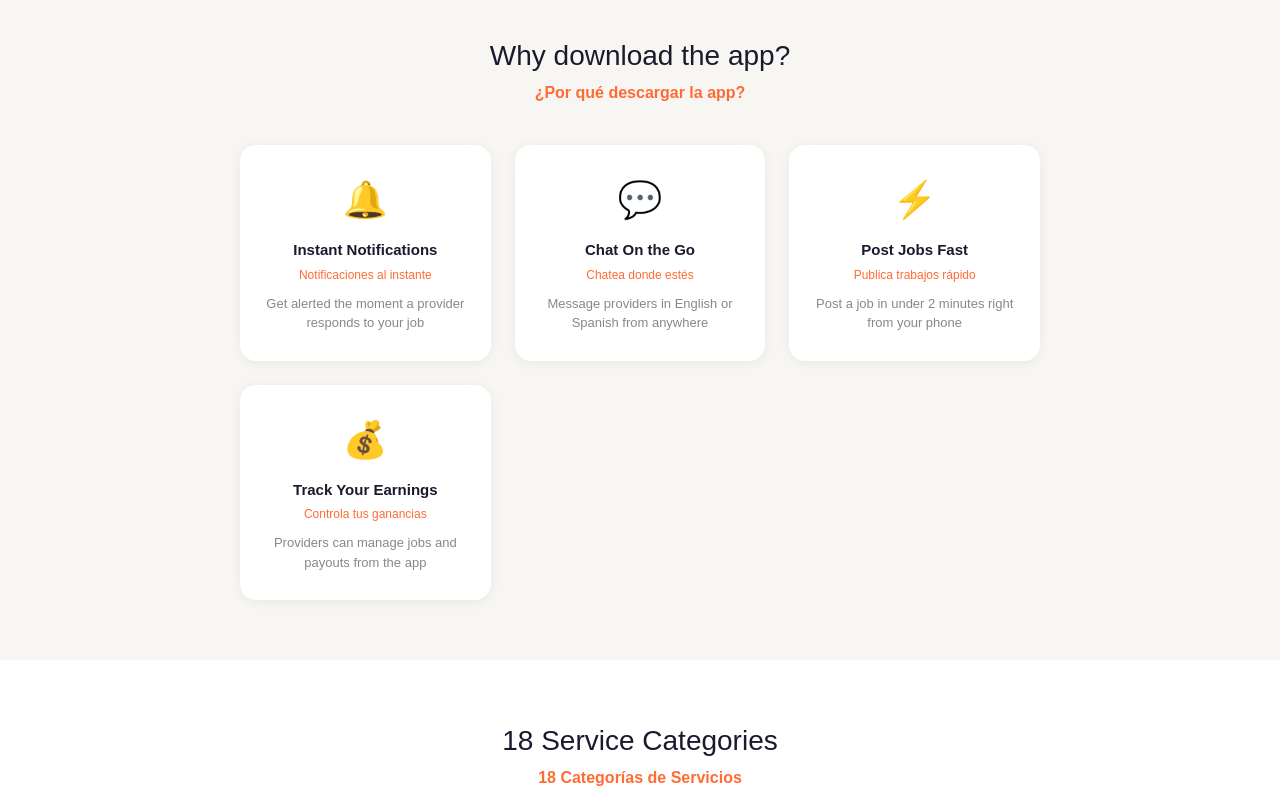
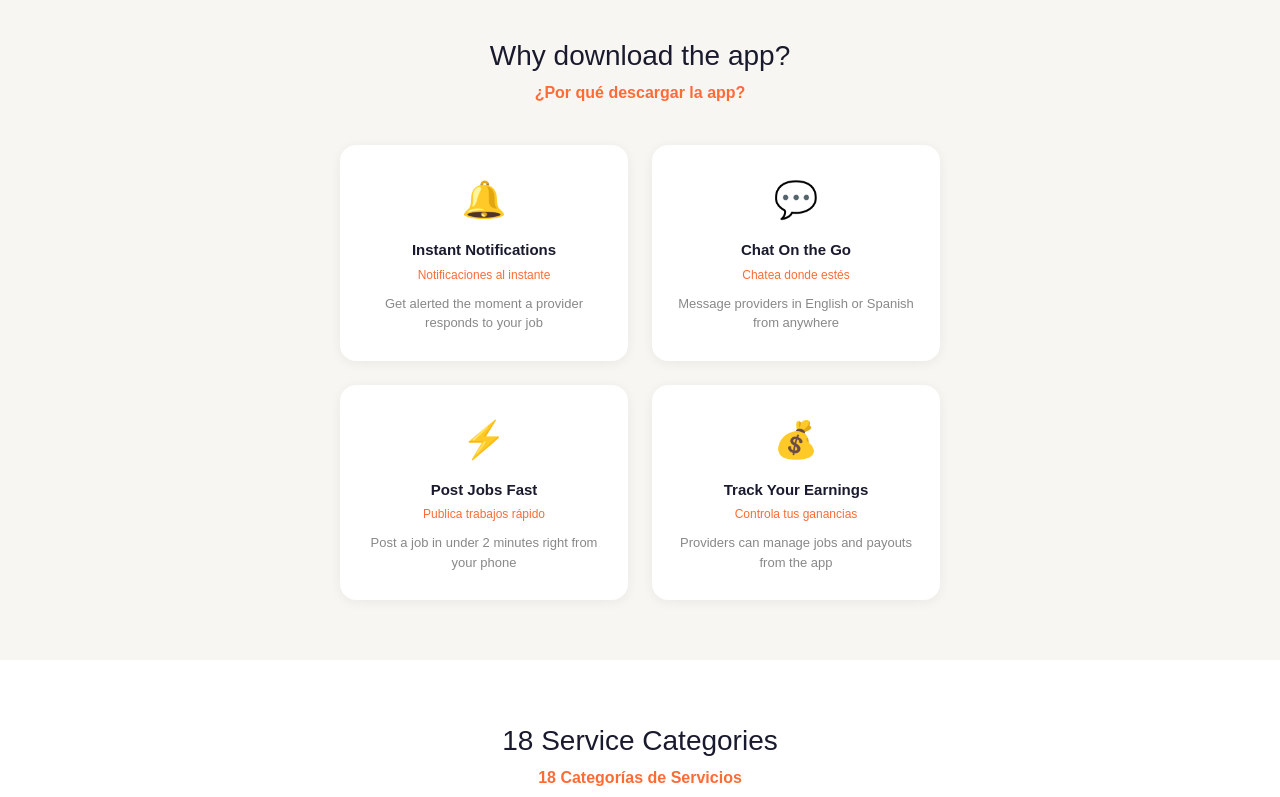
Before and after one commit to Paninche/necesitoya, a Next.js app: page /download in a window 1280 px wide. Shown: the part 612-1409 px from the top of the page. Built offline with nearby package versions, Linux system fonts and the light colour scheme.

Commit message:
Fix download page Why Download cards to 2x2 grid

```diff
--- a/app/download/page.js
+++ b/app/download/page.js
@@ -61,7 +61,7 @@ export default function DownloadPage() {
       <section style={{padding: "60px 32px", background: "#f8f6f2"}}>
         <h2 style={{textAlign: "center", fontSize: "28px", color: "#1a1a2e", marginBottom: "4px"}}>Why download the app?</h2>
         <p style={{textAlign: "center", color: "#FF6B35", fontWeight: "bold", marginBottom: "40px"}}>¿Por qué descargar la app?</p>
-        <div style={{display: "grid", gridTemplateColumns: "repeat(auto-fit, minmax(200px, 1fr))", gap: "24px", maxWidth: "800px", margin: "0 auto"}}>
+        <div style={{display: "grid", gridTemplateColumns: "repeat(2, 1fr)", gap: "24px", maxWidth: "600px", margin: "0 auto"}}>
           {[
             {icon: "🔔", label: "Instant Notifications", sub: "Notificaciones al instante", desc: "Get alerted the moment a provider responds to your job"},
             {icon: "💬", label: "Chat On the Go", sub: "Chatea donde estés", desc: "Message providers in English or Spanish from anywhere"},
```
